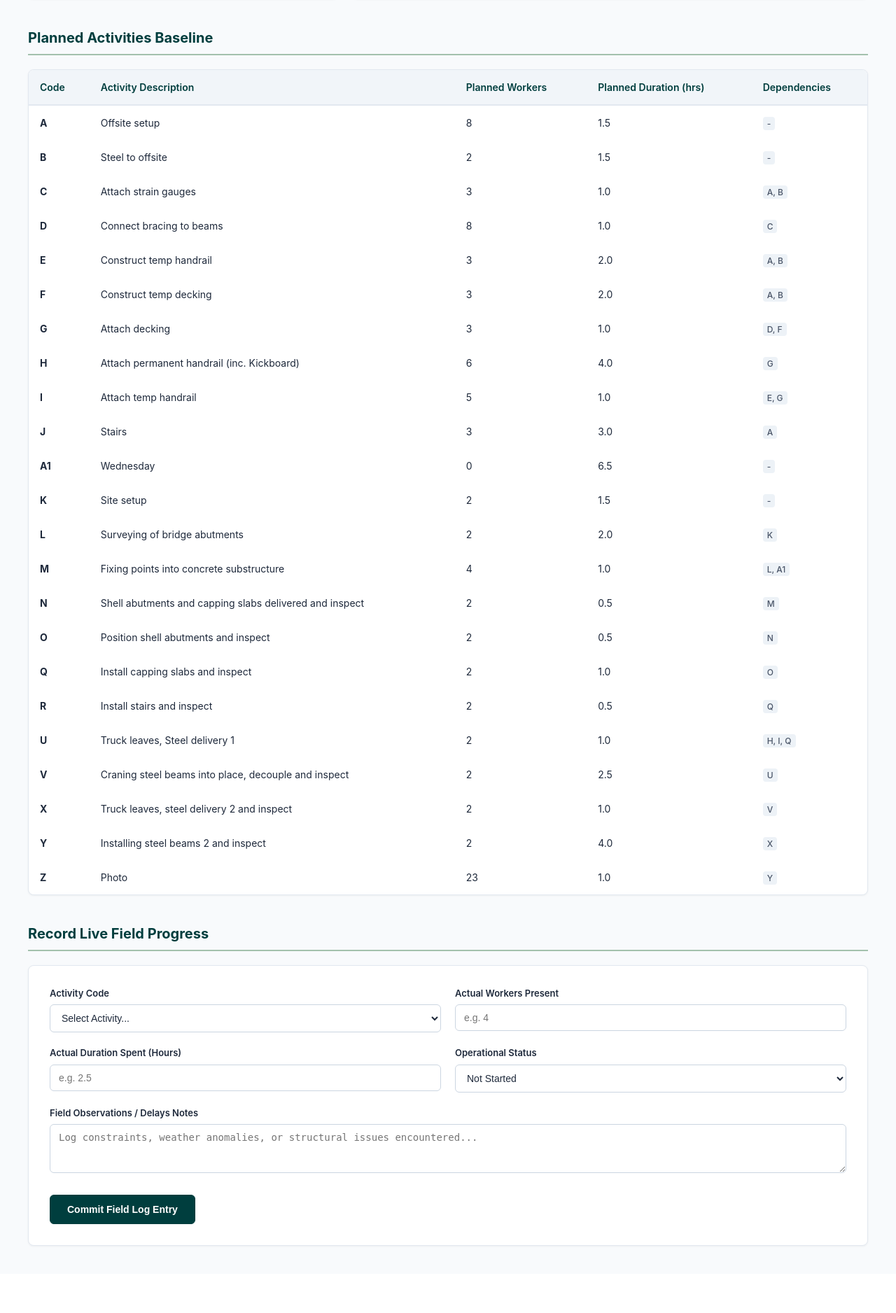
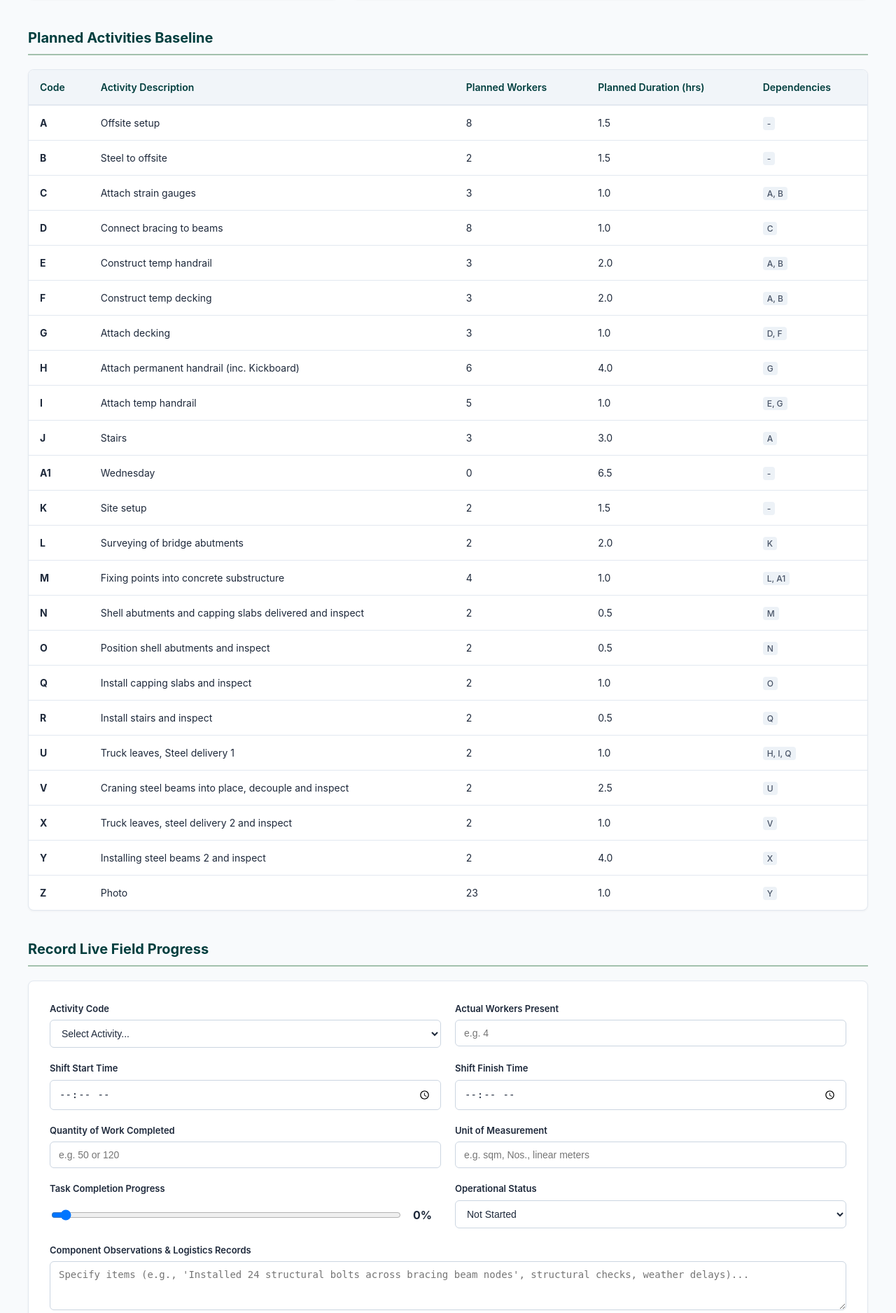
Before and after one commit to sm2847/construction-logger, a Flask app: page / in a window 1280 px wide. Shown: the part 777-2653 px from the top of the page at 70% size. Before the commit the page ends 2558 px from the top, so only its background shows below. Run offline with Flask 3, Linux system fonts and the light colour scheme.

Commit message:
added automatic duration calculation and quantity tracking metrics

```diff
--- a/app.py
+++ b/app.py
@@ -1,4 +1,5 @@
 from flask import Flask, render_template, request, redirect, url_for
+from datetime import datetime
 from activities import activities
 
 app = Flask(__name__)
@@ -18,11 +19,39 @@ def index():
 
 @app.route("/log", methods=["POST"])
 def log_activity():
+    start_time_str = request.form.get("start_time")
+    finish_time_str = request.form.get("finish_time")
+
+    # Calculate duration dynamically from clock inputs
+    actual_duration = 0.0
+    if start_time_str and finish_time_str:
+        try:
+            fmt = "%H:%M"
+            t1 = datetime.strptime(start_time_str, fmt)
+            t2 = datetime.strptime(finish_time_str, fmt)
+
+            # Find total difference in hours
+            tdelta = t2 - t1
+            total_seconds = tdelta.total_seconds()
+
+            # Handle overnight shifts gracefully if finish time is past midnight
+            if total_seconds < 0:
+                total_seconds += 86400 # Add seconds in a single day
+
+            actual_duration = round(total_seconds / 3600.0, 2)
+        except ValueError:
+            actual_duration = 0.0
+
     log = {
         "activity_code": request.form.get("activity_code"),
         "actual_workers": request.form.get("actual_workers"),
-        "actual_duration": request.form.get("actual_duration"),
-        "operational_status": request.form.get("status"),  # Aligned with form name attribute
+        "start_time": start_time_str,
+        "finish_time": finish_time_str,
+        "actual_duration": actual_duration,
+        "operational_status": request.form.get("status"),
+        "completion_percentage": request.form.get("completion_percentage"),
+        "quantity_done": request.form.get("quantity_done"),
+        "quantity_unit": request.form.get("quantity_unit"),
         "notes": request.form.get("notes")
     }
     activity_logs.append(log)
@@ -31,7 +60,7 @@ def log_activity():
 @app.route("/delete/<int:log_id>")
 def delete_log(log_id):
     if 0 <= log_id < len(activity_logs):
-        activity_logs.pop(log_id)  # Remove log from list by its index
+        activity_logs.pop(log_id)
     return redirect(url_for('index'))
 
 @app.route("/edit/<int:log_id>", methods=["GET", "POST"])
@@ -40,17 +69,37 @@ def edit_log(log_id):
         return redirect(url_for('index'))
 
     if request.method == "POST":
-        # Update the existing log data with the new inputs
+        start_time_str = request.form.get("start_time")
+        finish_time_str = request.form.get("finish_time")
+
+        actual_duration = 0.0
+        if start_time_str and finish_time_str:
+            try:
+                fmt = "%H:%M"
+                t1 = datetime.strptime(start_time_str, fmt)
+                t2 = datetime.strptime(finish_time_str, fmt)
+                tdelta = t2 - t1
+                total_seconds = tdelta.total_seconds()
+                if total_seconds < 0:
+                    total_seconds += 86400
+                actual_duration = round(total_seconds / 3600.0, 2)
+            except ValueError:
+                actual_duration = 0.0
+
         activity_logs[log_id] = {
             "activity_code": request.form.get("activity_code"),
             "actual_workers": request.form.get("actual_workers"),
-            "actual_duration": request.form.get("actual_duration"),
-            "operational_status": request.form.get("status"),  # Aligned with form name attribute
+            "start_time": start_time_str,
+            "finish_time": finish_time_str,
+            "actual_duration": actual_duration,
+            "operational_status": request.form.get("status"),
+            "completion_percentage": request.form.get("completion_percentage"),
+            "quantity_done": request.form.get("quantity_done"),
+            "quantity_unit": request.form.get("quantity_unit"),
             "notes": request.form.get("notes")
         }
         return redirect(url_for('index'))
 
-    # If GET, pass the specific log data back to the template to pre-fill the form
     return render_template(
         "index.html",
         activities=activities,
--- a/templates/index.html
+++ b/templates/index.html
@@ -129,7 +129,7 @@
             border-bottom: 2px solid var(--border-color);
         }
 
-        try {
+        tr {
             border-bottom: 1px solid var(--border-color);
         }
 
@@ -205,6 +205,12 @@
             box-shadow: 0 0 0 3px rgba(163, 193, 173, 0.3);
         }
 
+        .range-container {
+            display: flex;
+            align-items: center;
+            gap: 15px;
+        }
+
         /* Professional Accent Buttons */
         .btn-submit {
             background: var(--dark-cambridge);
@@ -273,7 +279,6 @@
     <div class="container">
 
         <div class="analytics-grid">
-
             <div class="analytics-card-chart">
                 <iframe width="382" height="237" seamless frameborder="0" scrolling="no" src="https://docs.google.com/spreadsheets/d/e/2PACX-1vTldeCOJ-syPDiaKJMmwr8u2YBmPTCWvXlNS4TnStWTqOx12BpS7Hgf9kBTPTwJD-qtLLYq3SZYHbbc/pubchart?oid=1078969309&amp;format=interactive"></iframe>
             </div>
@@ -301,7 +306,6 @@
                     By combining live data, site monitoring tools, and digital reporting systems, the platform provides a central view of project performance and supports day-to-day decision making during construction.
                 </p>
             </div>
-
         </div>
 
         <h2>Planned Activities Baseline</h2>
@@ -365,9 +369,37 @@
                 </div>
 
                 <div>
-                    <label for="actual_duration">Actual Duration Spent (Hours)</label>
-                    <input type="number" id="actual_duration" name="actual_duration" step="0.1" min="0" required
-                           value="{% if edit_log %}{{ edit_log.actual_duration }}{% endif %}" placeholder="e.g. 2.5">
+                    <label for="start_time">Shift Start Time</label>
+                    <input type="time" id="start_time" name="start_time" required
+                           value="{% if edit_log %}{{ edit_log.start_time }}{% endif %}">
+                </div>
+
+                <div>
+                    <label for="finish_time">Shift Finish Time</label>
+                    <input type="time" id="finish_time" name="finish_time" required
+                           value="{% if edit_log %}{{ edit_log.finish_time }}{% endif %}">
+                </div>
+
+                <div>
+                    <label for="quantity_done">Quantity of Work Completed</label>
+                    <input type="number" id="quantity_done" name="quantity_done" min="0" step="0.1" required
+                           value="{% if edit_log %}{{ edit_log.quantity_done }}{% endif %}" placeholder="e.g. 50 or 120">
+                </div>
+
+                <div>
+                    <label for="quantity_unit">Unit of Measurement</label>
+                    <input type="text" id="quantity_unit" name="quantity_unit" required
+                           value="{% if edit_log %}{{ edit_log.quantity_unit }}{% endif %}" placeholder="e.g. sqm, Nos., linear meters">
+                </div>
+
+                <div>
+                    <label for="completion_percentage">Task Completion Progress</label>
+                    <div class="range-container">
+                        <input type="range" id="completion_percentage" name="completion_percentage" min="0" max="100" step="5"
+                               value="{% if edit_log %}{{ edit_log.completion_percentage }}{% else %}0{% endif %}"
+                               oninput="this.nextElementSibling.value = this.value + '%'">
+                        <output style="font-weight: bold; width: 45px;">{% if edit_log %}{{ edit_log.completion_percentage }}{% else %}0{% endif %}%</output>
+                    </div>
                 </div>
 
                 <div>
@@ -380,8 +412,8 @@
                 </div>
 
                 <div class="form-group-full">
-                    <label for="notes">Field Observations / Delays Notes</label>
-                    <textarea id="notes" name="notes" rows="3" placeholder="Log constraints, weather anomalies, or structural issues encountered...">{% if edit_log %}{{ edit_log.notes }}{% endif %}</textarea>
+                    <label for="notes">Component Observations & Logistics Records</label>
+                    <textarea id="notes" name="notes" rows="3" placeholder="Specify items (e.g., 'Installed 24 structural bolts across bracing beam nodes', structural checks, weather delays)...">{% if edit_log %}{{ edit_log.notes }}{% endif %}</textarea>
                 </div>
             </div>
 
@@ -404,7 +436,10 @@
                         <th>#</th>
                         <th>Activity</th>
                         <th>Actual Workers</th>
-                        <th>Actual Duration</th>
+                        <th>Time Window</th>
+                        <th>Calculated Duration</th>
+                        <th>Work Quantity Done</th>
+                        <th>Progress (%)</th>
                         <th>Status</th>
                         <th>Observations</th>
                         <th>Actions</th>
@@ -421,7 +456,10 @@
                             {% endif %}
                         </td>
                         <td>{{ log.actual_workers }}</td>
-                        <td>{{ log.actual_duration }} hrs</td>
+                        <td><small>{{ log.start_time }} - {{ log.finish_time }}</small></td>
+                        <td><strong>{{ log.actual_duration }} hrs</strong></td>
+                        <td>{{ log.quantity_done }} {{ log.quantity_unit }}</td>
+                        <td><strong>{{ log.completion_percentage }}%</strong></td>
                         <td>
                             {% if log.operational_status == 'Completed' %}
                                 <span class="badge badge-status status-completed">Completed</span>
```
